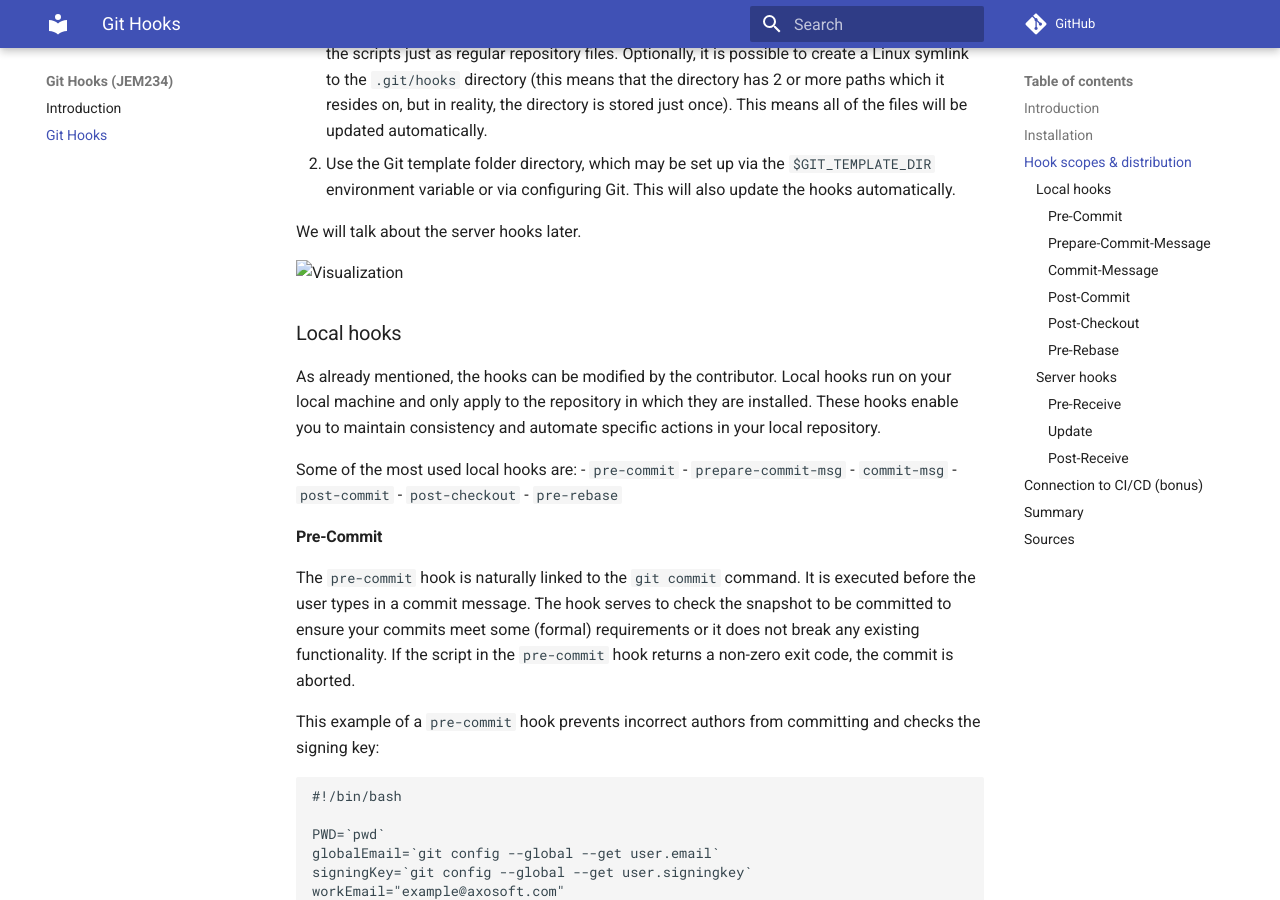
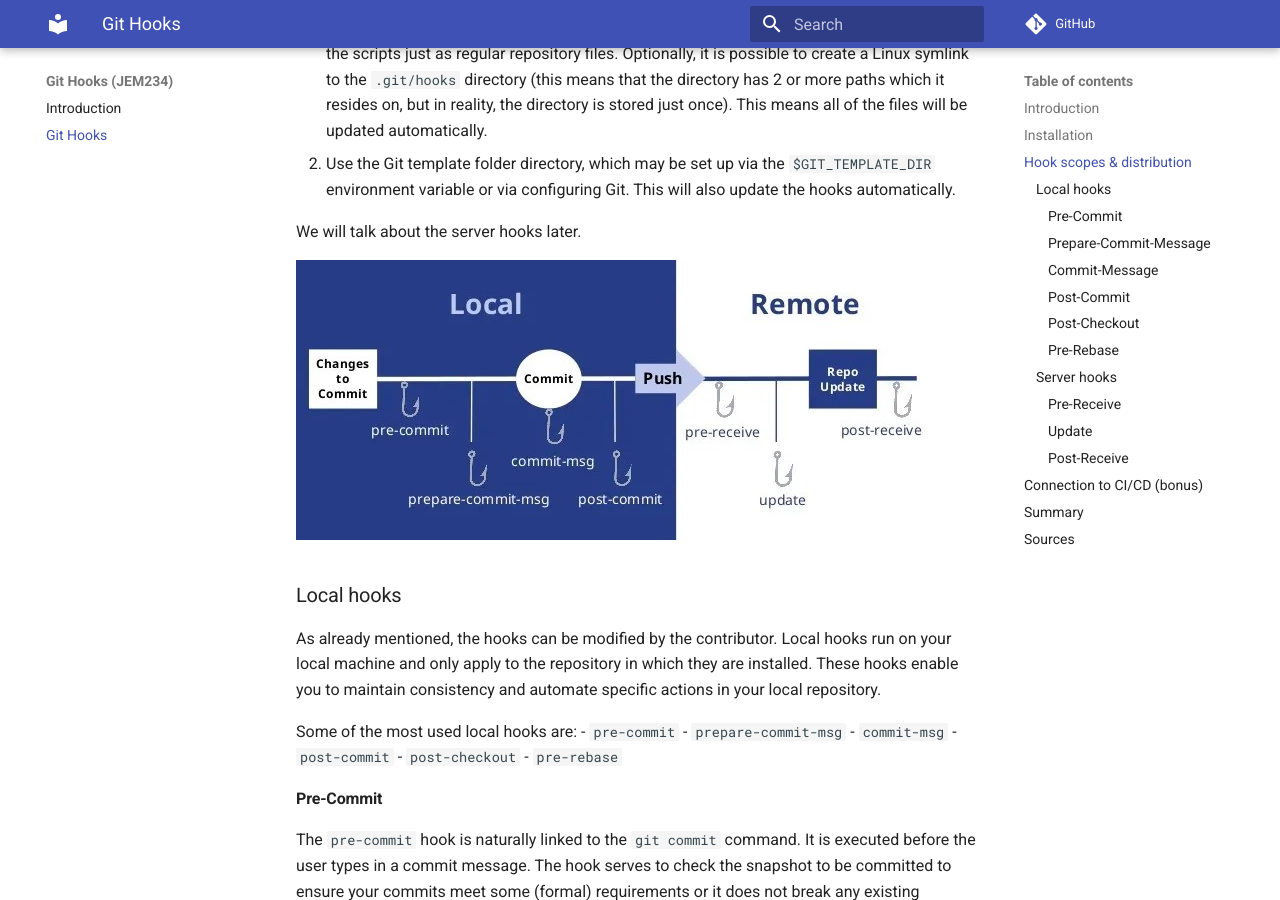
Before and after one commit to luk27official/JEM234, an MkDocs documentation site: the page built from docs/git_hooks.md, in a window 1280 px wide and 900 px high, scrolled down 853 px. Built offline with MkDocs 1.6.1 and Material for MkDocs 9.7.7, drawn with Linux system fonts in a browser that asks for light colours; comment, search, counter and statistics services are not loaded.

Commit message:
Fix picture

```diff
--- a/docs/git_hooks.md
+++ b/docs/git_hooks.md
@@ -21,7 +21,7 @@ Hooks are used in both local and server Git repositories and are not copied to t
 
 We will talk about the server hooks later.
 
-<img src="./photo.jpg" alt="Visualization" />
+![Visualization](photo.jpg)
 
 ### Local hooks
 
```
